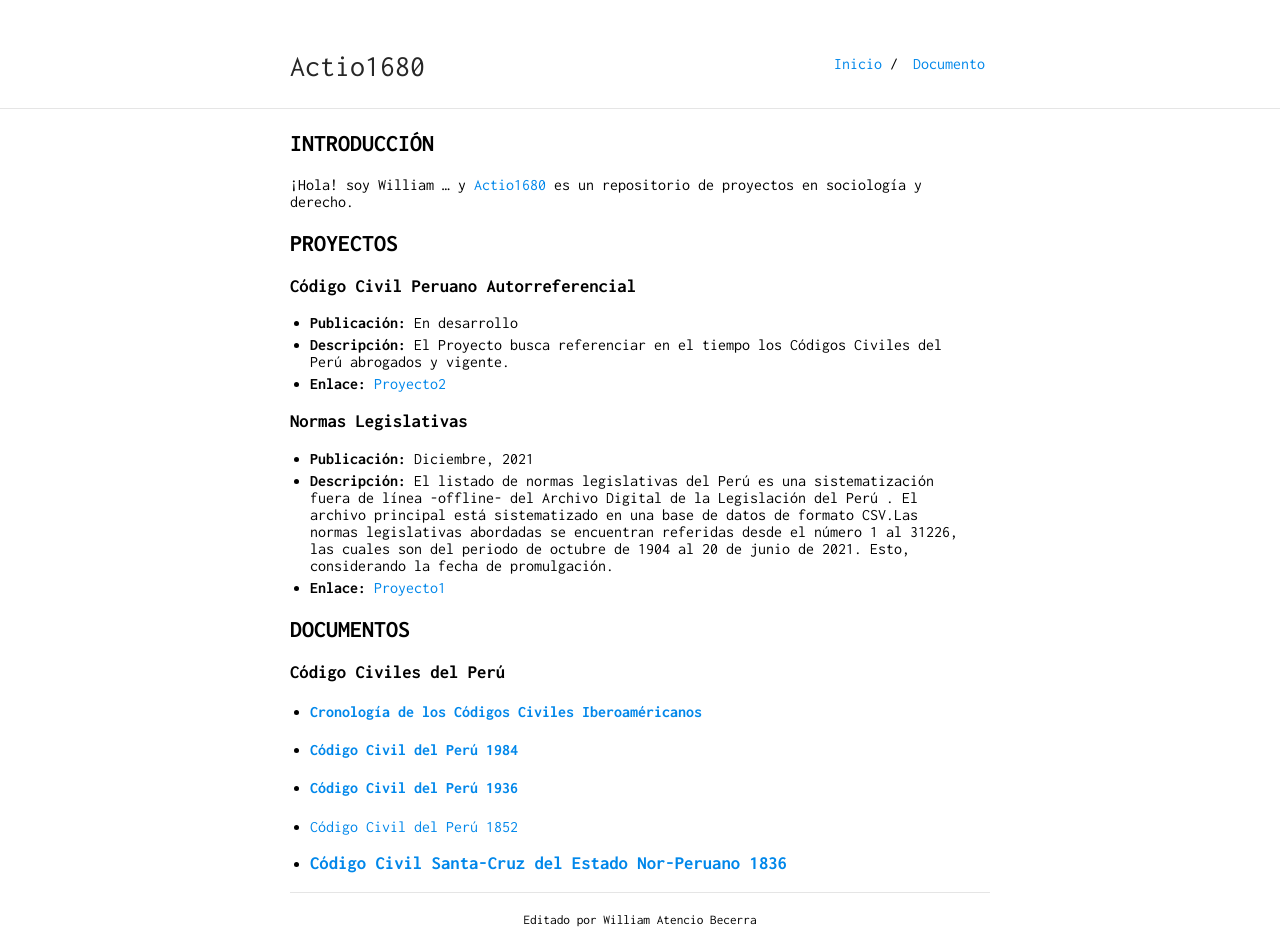
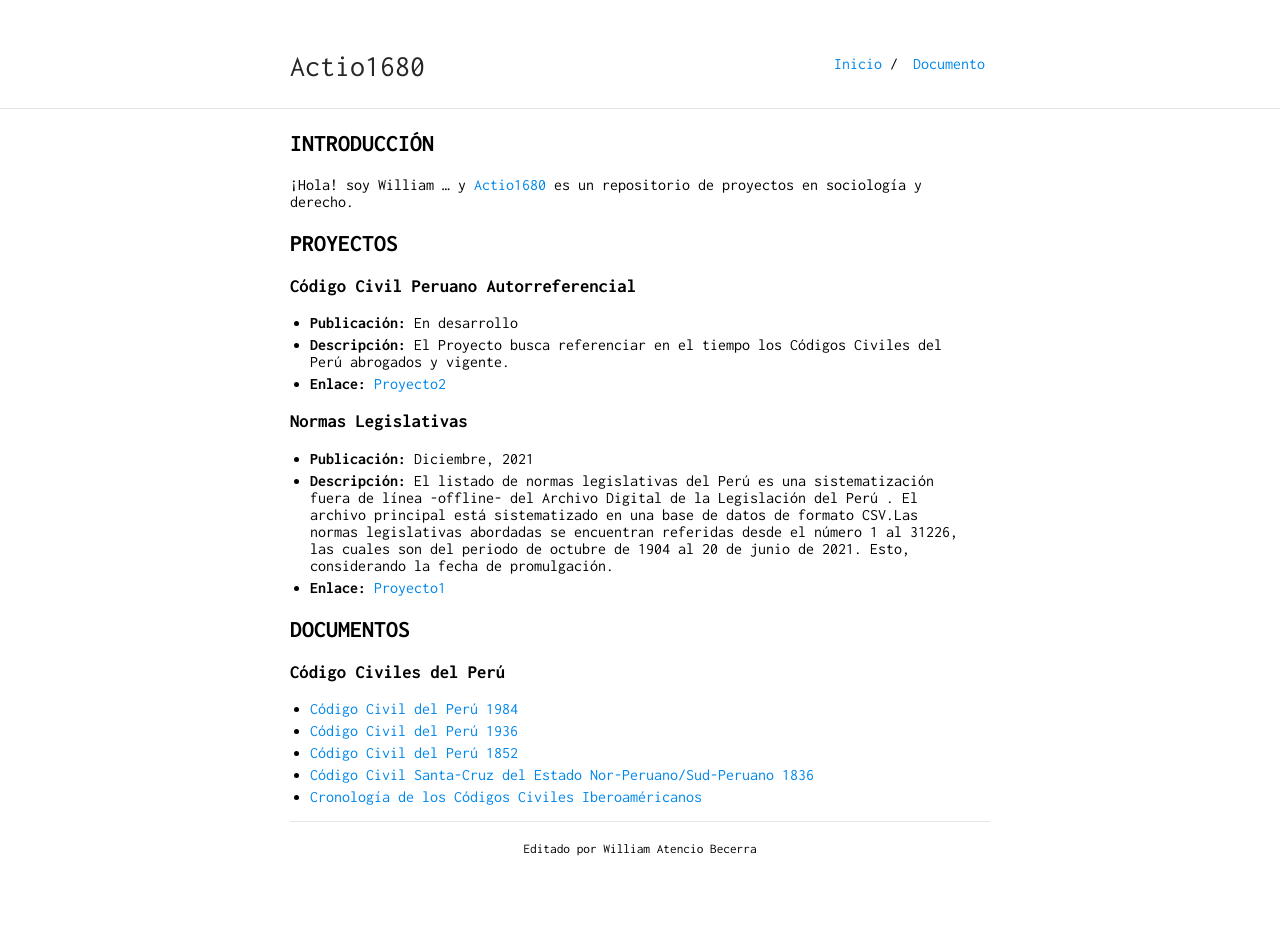
Before and after one commit to actio1680/actio1680.github.io, a Jekyll site: the page built from index.md, in a window 1280 px wide. Built offline with Jekyll 4.4.1, drawn with Linux system fonts in a browser that asks for light colours; our own code applies the rules of GitHub Pages for plain Markdown files; after the commit the page ends 900 px from its top, so only the background shows below that.

Commit message:
Update index.md

```diff
--- a/index.md
+++ b/index.md
@@ -23,8 +23,8 @@ layout: default
 
 ## DOCUMENTOS
 ### Código Civiles del Perú
-- #### [Cronología de los Códigos Civiles Iberoaméricanos](cronologiacc.md)
-- #### [Código Civil del Perú 1984](cc1984.md)
-- #### [Código Civil del Perú 1936](cc1936.md)
+- [Código Civil del Perú 1984](cc1984.md)
+- [Código Civil del Perú 1936](cc1936.md)
 - [Código Civil del Perú 1852](cc1852.md)
-- ### [Código Civil Santa-Cruz del Estado Nor-Peruano 1836](cc1836.md)
+- [Código Civil Santa-Cruz del Estado Nor-Peruano/Sud-Peruano 1836](cc1836.md)
+- [Cronología de los Códigos Civiles Iberoaméricanos](cronologiacc.md)
```
